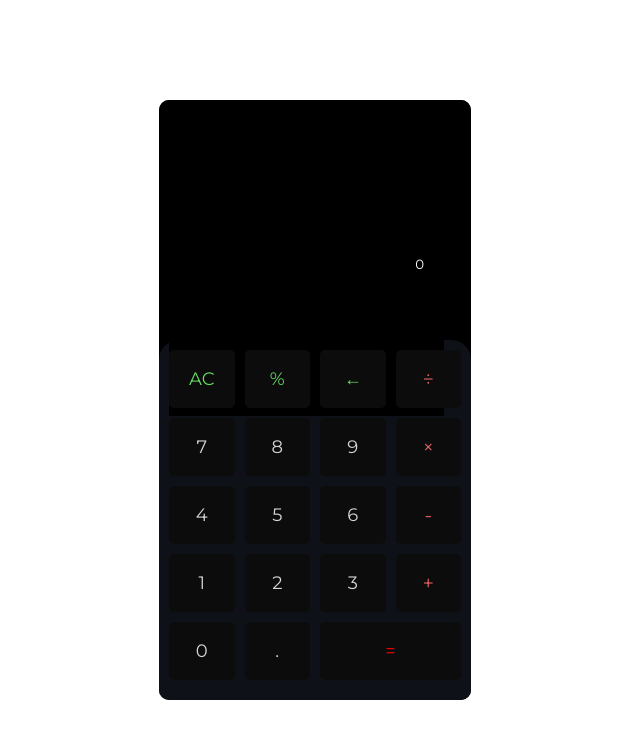
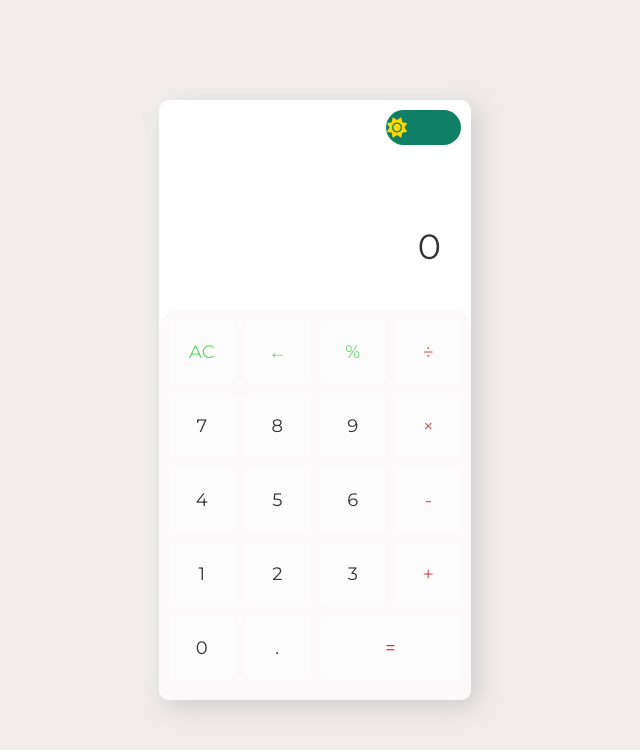
Before and after one commit to chimoski/watack, a React (Create React App) app: page / in a window 1280 px wide. Shown: the top 750 px of the page, without its empty margins (325-965 px from the left). Built offline with nearby package versions, Linux system fonts and the light colour scheme.

Commit message:
finished

```diff
--- a/public/index.html
+++ b/public/index.html
@@ -10,6 +10,8 @@
       content="Web site created using create-react-app"
     />
     <link rel="apple-touch-icon" href="%PUBLIC_URL%/logo192.png" />
+        <link rel="stylesheet" href="https://cdnjs.cloudflare.com/ajax/libs/font-awesome/6.0.0-beta2/css/all.min.css">
+
     <!--
       manifest.json provides metadata used when your web app is installed on a
       user's mobile device or desktop. See https://developers.google.com/web/fundamentals/web-app-manifest/
--- a/src/App.js
+++ b/src/App.js
@@ -1,8 +1,8 @@
-import { useState } from "react";
-import { Button } from "./components/Button";
+import { useLayoutEffect, useReducer, useState, useEffect } from "react";
+import Button from "./components/Button";
 
 const btnValues = [
-	["AC", "%", "←", "÷"],
+	["AC", "←", "%", "÷"],
 	["7", "8", "9", "×"],
 	["4", "5", "6", "-"],
 	["1", "2", "3", "+"],
@@ -10,20 +10,259 @@ const btnValues = [
 ];
 const topBtns = ["AC", "%", "←"];
 const sideBtns = ["÷", "×", "-", "+", "="];
+const _operators = ["÷", "×", "-", "+", "%"];
 const equalBtns = ["="];
+const _screenValues = btnValues
+	.flat()
+	.filter((item) => !["AC", "←", "="].includes(item));
+const signs = sideBtns.filter((btn) => btn !== "=");
+const numbers = btnValues
+	.flat()
+	.filter((item) => !topBtns.includes(item) && !sideBtns.includes(item));
+const initialState = {
+	computation: null,
+	operators: null,
+	screenValues: null,
+	currentValue: "0",
+	lastScreenValue: null,
+	overWrite: false,
+	isComputated: false,
+};
+const Actions = {
+	ADD_VALUES: "ADD_VALUES",
+	DELETE: "DELETE",
+	CLEAR: "CLEAR",
+	EVALUATE: "EVALUATE",
+	ADD_OPERATORS: "ADD_OPERATORS",
+	ADD_SCREENVALUES: "ADD_SCREENVALUES",
+};
+function reducer(state, { type, payload }) {
+	const {
+		computation,
+		operators,
+		screenValues,
+		currentValue,
+		lastScreenValue,
+		overWrite,
+	} = state;
+	switch (type) {
+		case Actions.ADD_VALUES:
+			if (currentValue == "0" && payload == "0") return state;
+			if (payload == "." && currentValue.includes(".")) return state;
+			if (overWrite === true) {
+				return {
+					...state,
+					currentValue: payload,
+					overWrite: false,
+					isComputated: false,
+				};
+			}
+			if (currentValue == "0" && payload != "." && !operators) {
+				return {
+					...state,
+					currentValue: payload,
+					isComputated: false,
+				};
+			}
+			return {
+				...state,
+				currentValue: `${currentValue || ""}${payload}`,
+				isComputated: false,
+			};
+		case Actions.DELETE:
+			if (currentValue == null && operators) {
+				return {
+					...state,
+					operators: null,
+					currentValue: computation,
+					computation: null,
+					isComputated: false,
+				};
+			}
+			if (currentValue.length === 1 && !operators) {
+				return {
+					...state,
+					currentValue: "0",
+					isComputated: false,
+				};
+			}
+			if (currentValue.length === 1 && operators) {
+				return {
+					...state,
+					currentValue: null,
+					isComputated: false,
+				};
+			}
+			if (overWrite === true) {
+				return {
+					...state,
+					currentValue: "0",
+					overWrite: false,
+					isComputated: false,
+				};
+			}
+			return {
+				...state,
+				currentValue: currentValue.slice(0, -1),
+				isComputated: false,
+			};
+		case Actions.CLEAR:
+			return {
+				computation: null,
+				operators: null,
+				screenValues: null,
+				currentValue: "0",
+				isComputated: false,
+			};
+		case Actions.EVALUATE:
+			if ((computation == null, operators == null)) return state;
+			if (currentValue == null && operators) {
+				return {
+					...state,
+					currentValue: computation,
+					operators: null,
+					computation: null,
+					isComputated: false,
+				};
+			}
+			return {
+				...state,
+				currentValue: evaluate(state),
+				computation: null,
+				operators: null,
+				overWrite: true,
+				isComputated: true,
+			};
+		case Actions.ADD_OPERATORS:
+			if (operators == payload && currentValue == null) return state;
+			if (
+				payload !== "-" &&
+				currentValue == "0" &&
+				computation == null &&
+				payload !== "+"
+			)
+				return state;
+			if (currentValue == null) {
+				return {
+					...state,
+					operators: payload,
+					isComputated: false,
+				};
+			}
+			if (computation == null) {
+				return {
+					...state,
+					computation: currentValue,
+					currentValue: null,
+					operators: payload,
+					isComputated: false,
+				};
+			}
+			return {
+				...state,
+				operators: payload,
+				currentValue: null,
+				computation: evaluate(state),
+				isComputated: false,
+			};
+		case Actions.ADD_SCREENVALUES:
+			if (
+				screenValues == "0" &&
+				payload != "." &&
+				!operators &&
+				payload == "0"
+			) {
+				return {
+					...state,
+					screenValues: payload,
+				};
+			}
+			if (_operators.includes(lastScreenValue) && _operators.includes(payload))
+				return state;
+			return {
+				...state,
+				screenValues: `${screenValues || ""}${payload}`,
+				lastScreenValue: payload,
+			};
 
+		default:
+			break;
+	}
+}
+
+function evaluate({ computation, currentValue, operators }) {
+	const prev = parseFloat(computation);
+	const curr = parseFloat(currentValue);
+	let answer = "";
+	if (isNaN(prev) || isNaN(curr)) return;
+	switch (operators) {
+		case "+":
+			answer = prev + curr;
+			break;
+		case "-":
+			answer = prev - curr;
+			break;
+		case "%":
+			answer = (prev * curr) / 100;
+			break;
+		case "÷":
+			answer = prev / curr;
+			break;
+		case "×":
+			answer = prev * curr;
+			break;
+		default:
+			break;
+	}
+	return answer.toString();
+}
 function App() {
-	const [calc, setCalc] = useState({
-		sign: "",
-		num: 0,
-		res: 0,
+	const [
+		{ computation, operators, screenValues, currentValue, isComputated },
+		dispatch,
+	] = useReducer(reducer, initialState);
+	const [theme, setTheme] = useState(localStorage.getItem("theme") || "light");
+	function toggleTheme(theme, setTheme) {
+		setTheme((theme) => (theme === "light" ? "dark" : "light"));
+	}
+	useLayoutEffect(() => {
+		document.body.className = theme;
+		localStorage.setItem("theme", theme);
 	});
+
+	const transformSun =
+		theme === "dark" ? "translateX(45px) rotate(250deg)" : "translateX(0px)";
+	const opacitySun = theme === "dark" ? "0" : "1";
+	const transformMoon =
+		theme === "dark" ? "translateX(0px) rotate(350deg)" : "translateX(-45px)";
+	const opacityMoon = theme === "dark" ? "1" : "0";
+
 	return (
 		<div className='wrapper'>
+			{/* <p>{screenValues}</p> */}
+			{/* <div className='time'>{time}</div> */}
+			<div
+				className='switch-container'
+				onClick={() => toggleTheme(theme, setTheme)}>
+				<div className='box'>
+					<i
+						className='fas fa-sun '
+						id='sun'
+						style={{ transform: transformSun, opacity: opacitySun }}></i>
+					<i
+						className='fas fa-moon'
+						id='moon'
+						style={{ transform: transformMoon, opacity: opacityMoon }}></i>
+					<span className='ball'></span>
+				</div>
+			</div>
 			<div className='screen'>
-				<textarea cols='30' rows='10' className='textarea' disabled>
-					{calc.num ? calc.num : calc.res}
-				</textarea>
+				{isComputated && <span>Ans</span>}
+				<div className='screen1'>{computation}</div>
+				<div className='screen2'>
+					{currentValue}
+					{operators}
+				</div>
 			</div>
 			<div className='buttonBox'>
 				{btnValues.flat().map((val, idx) => (
@@ -31,7 +270,24 @@ function App() {
 						key={idx}
 						value={val}
 						onClick={() => {
-							console.log(val);
+							if (_screenValues.includes(val)) {
+								dispatch({ type: Actions.ADD_SCREENVALUES, payload: val });
+							}
+							if (numbers.includes(val)) {
+								dispatch({ type: Actions.ADD_VALUES, payload: val });
+							}
+							if (val === "AC") {
+								dispatch({ type: Actions.CLEAR });
+							}
+							if (_operators.includes(val)) {
+								dispatch({ type: Actions.ADD_OPERATORS, payload: val });
+							}
+							if (val === "=") {
+								dispatch({ type: Actions.EVALUATE });
+							}
+							if (val === "←") {
+								dispatch({ type: Actions.DELETE });
+							}
 						}}
 						className={
 							equalBtns.includes(val)
--- a/src/components/Button.js
+++ b/src/components/Button.js
@@ -1,9 +1,11 @@
-import React from "react";
+import React, { memo } from "react";
 
-export const Button = ({ value, onClick, className }) => {
+const Button = ({ className, value, onClick }) => {
 	return (
 		<button className={`btn ${className}`} onClick={onClick}>
 			{value}
 		</button>
 	);
 };
+
+export default memo(Button);
--- a/src/index.css
+++ b/src/index.css
@@ -1,9 +1,39 @@
 @import url("https://fonts.googleapis.com/css2?family=Montserrat&display=swap");
+
 * {
 	margin: 0;
 	padding: 0;
 	box-sizing: border-box;
 	font-family: "Montserrat", sans-serif;
+}
+.light {
+	--bg: rgb(242, 235, 235);
+	--wrapperBg: rgb(255, 255, 255);
+	--screenBg: rgb(255, 255, 255);
+	--screen1Text: #333;
+	--screen2Text: #333;
+	--flagText: #fff;
+	--btnColor: #333;
+	--btnBg: rgba(254, 254, 254, 0.7);
+	--btnHoverBg: rgb(242, 240, 240);
+	--btnBoxBg: rgb(251, 249, 249);
+	--wrapperShadow: 5px 5px 26px #c7c7c7, -5px -5px 26px #f9f9f9;
+	--timeColor: #333;
+}
+
+.dark {
+	--bg: #333;
+	--wrapperBg: black;
+	--screenBg: rgb(0, 0, 0);
+	--screen1Text: rgb(168, 162, 162);
+	--screen2Text: white;
+	--flagText: white;
+	--btnColor: rgb(216, 212, 212);
+	--btnBg: rgb(12, 12, 12);
+	--btnHoverBg: rgb(21, 21, 21);
+	--btnBoxBg: rgb(15, 17, 24);
+	--isBorder: none;
+	--timeColor: rgb(236, 228, 228);
 }
 
 body {
@@ -11,27 +41,66 @@ body {
 	align-items: center;
 	justify-content: center;
 	height: 100vh;
+	background-color: var(--bg);
 }
 
 .wrapper {
-	background: black;
+	background: var(--wrapperBg);
 	max-width: 400px;
 	height: 600px;
 	border-radius: 10px;
+	position: relative;
+	box-shadow: var(--wrapperShadow);
+}
+.wrapper .time {
+	position: absolute;
+	z-index: 10;
+	left: 10px;
+	top: 10px;
+	color: var(--timeColor);
 }
 
 .screen {
-	background: rgb(0, 0, 0);
+	background: var(--screenBg);
 	width: 100%;
-	height: 40%;
+	height: 35%;
 	padding: 10px;
 	border-radius: 10px;
+	display: flex;
+	flex-direction: column;
+	align-items: flex-end;
+	justify-content: flex-end;
+	position: relative;
+	border-radius: 22px;
+}
+.screen div {
+	margin-bottom: 2rem;
+	color: var(--screen2Text);
+	padding-right: 20px;
+	font-size: 35px;
+}
+.screen1 {
+	color: var(--screen1Text) !important;
+	font-size: 20px !important;
+	position: relative;
+}
+.screen2 {
+	position: relative;
+}
+.screen span {
+	font-size: 12px;
+	bottom: -15px;
+	margin-left: 5px;
+	position: absolute;
+	color: var(--flagText);
+	background: green;
+	padding: 0 10px;
 }
 
 .buttonBox {
 	width: 100%;
-	height: 60%;
-	background: rgb(15, 17, 24);
+	height: 65%;
+	background: var(--btnBoxBg);
 	border-top-left-radius: 20px;
 	border-top-right-radius: 20px;
 	border-bottom-left-radius: 10px;
@@ -42,19 +111,21 @@ body {
 	grid-gap: 10px;
 	padding: 10px;
 	padding-bottom: 20px;
+	border: var(--isBorder);
 }
 
 .btn {
-	color: rgb(216, 212, 212);
-	background: rgb(12, 12, 12);
+	color: var(--btnColor);
+	background: var(--btnBg);
 	border: none;
 	padding: 10px 20px;
 	cursor: pointer;
 	font-size: 18px;
 	border-radius: 5px;
 }
+.btn:active,
 .btn:hover {
-	background: rgb(21, 21, 21);
+	background: var(--btnHoverBg);
 }
 
 .sideBtns {
@@ -69,13 +140,36 @@ body {
 	color: red;
 	grid-column: 3/5;
 }
-.textarea {
-	background-color: black;
-	border: none;
-	resize: none;
-	color: white;
-	outline: none;
-	text-align: right;
-	padding-right: 20px;
-	padding-top: 50%;
+.wrapper .themeToggle {
 }
+.switch-container div {
+	/* background-image: url("./Image//stars.webp"); */
+	display: flex;
+	width: 75px;
+	height: 35px;
+	justify-content: space-between;
+	align-items: center;
+	padding: 0 6px;
+	background-color: rgb(15, 128, 101);
+	border-radius: 50px;
+	position: absolute;
+	right: 10px;
+	top: 10px;
+	padding: 1px;
+	z-index: 100;
+	cursor: pointer;
+}
+.switch-container div i {
+	font-size: 20px;
+}
+.switch-container div .fa-sun {
+	color: gold;
+	transition: 0.8s;
+}
+.switch-container div .fa-moon {
+	color: #fff;
+	transition: 0.8s;
+}
+.switch-container div .ball {
+	display: none;
+}
--- a/src/index.js
+++ b/src/index.js
@@ -1,11 +1,36 @@
-import React from 'react';
-import ReactDOM from 'react-dom/client';
-import './index.css';
-import App from './App';
+import React from "react";
+import ReactDOM from "react-dom/client";
+import "./index.css";
+import App from "./App";
 
-const root = ReactDOM.createRoot(document.getElementById('root'));
-root.render(
-  <React.StrictMode>
-    <App />
-  </React.StrictMode>
-);
+const root = ReactDOM.createRoot(document.getElementById("root"));
+root.render(<App />);
+
+// useEffect(() => {
+// 	const interval = setInterval(showTime, 1000);
+// 	function showTime() {
+// 		let time = new Date();
+// 		let hour = time.getHours();
+// 		let min = time.getMinutes();
+// 		let sec = time.getSeconds();
+// 		let am_pm = "AM";
+
+// 		if (hour > 12) {
+// 			hour -= 12;
+// 			am_pm = "PM";
+// 		}
+// 		if (hour == 0) {
+// 			hour = 12;
+// 			am_pm = "AM";
+// 		}
+
+// 		hour = hour < 10 ? "0" + hour : hour;
+// 		min = min < 10 ? "0" + min : min;
+// 		sec = sec < 10 ? "0" + sec : sec;
+
+// 		setTime(hour + ":" + min + ":" + sec + am_pm);
+// 		return () => clearInterval(interval);
+// 	}
+// }, [time]);
+
+// console.log(time);
```
